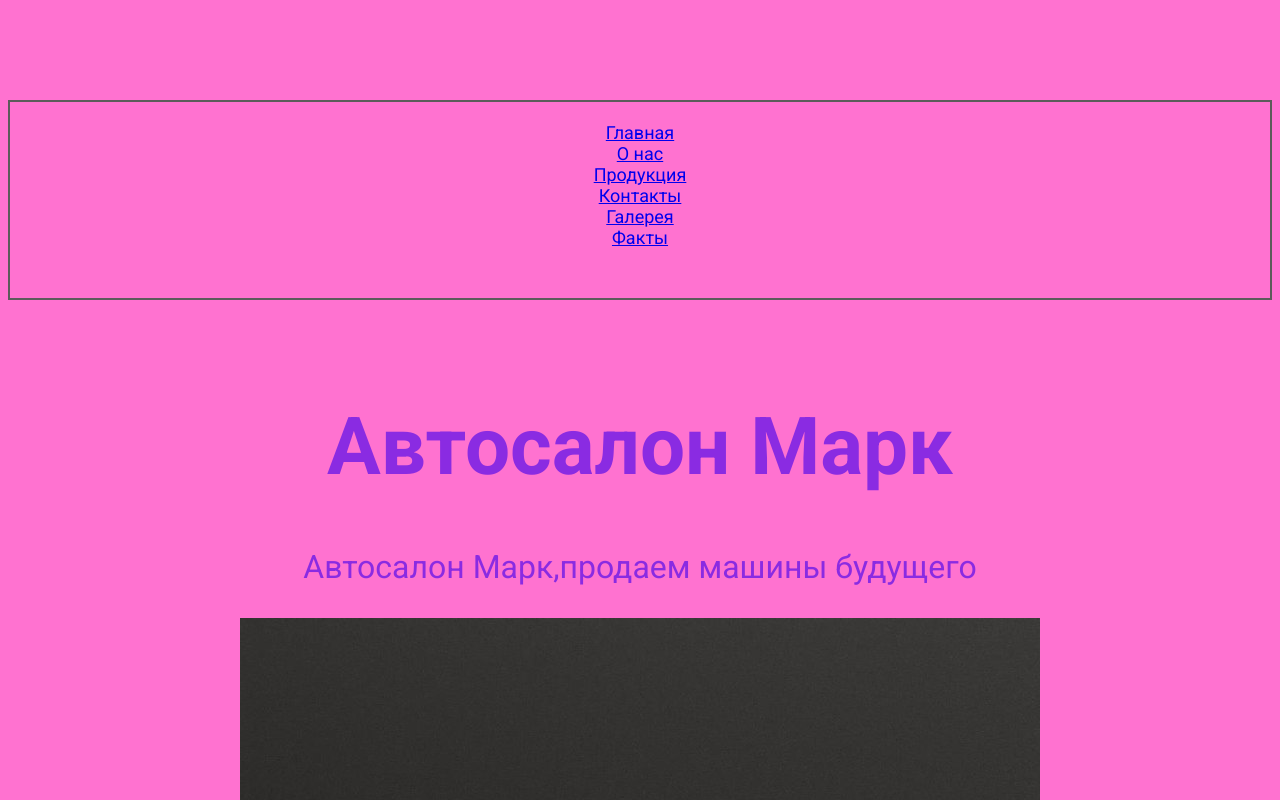
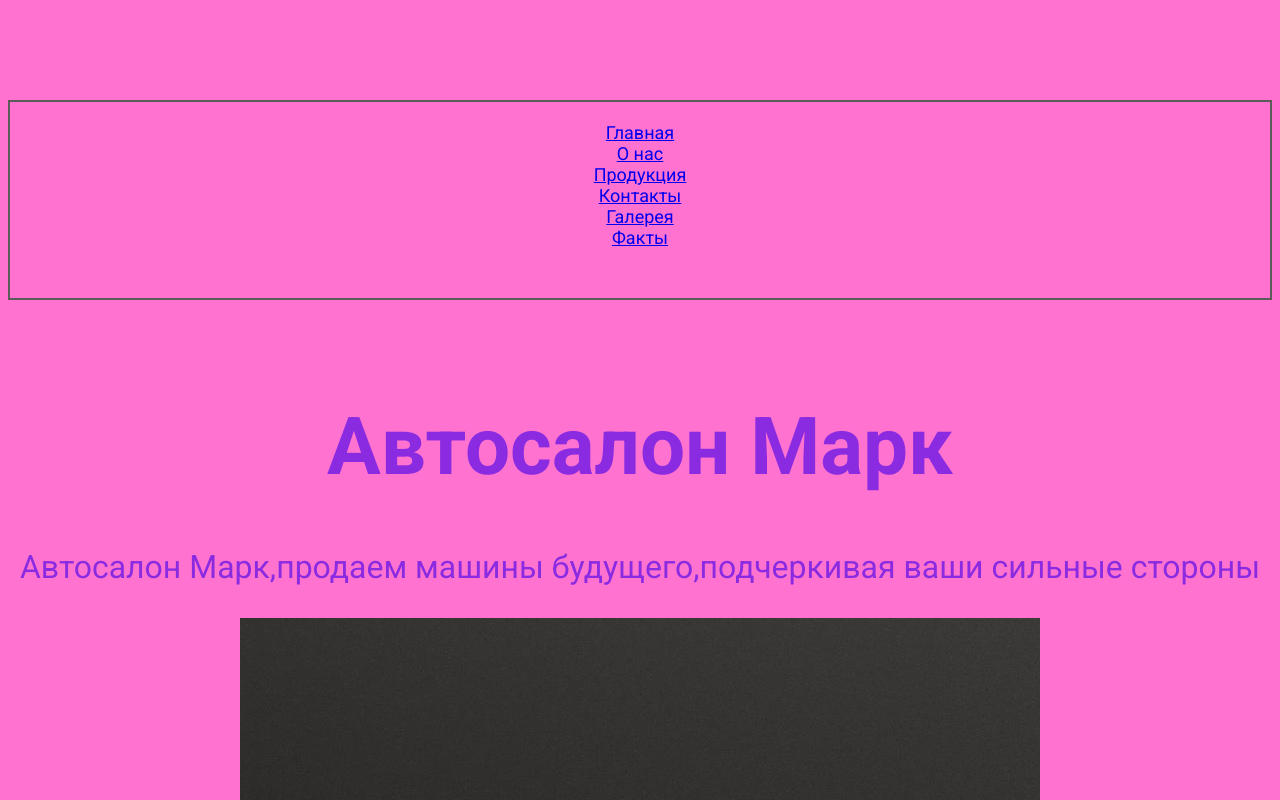
Before and after one commit to dmytrohasiuk-cyber/home-work-2-3, a plain HTML site: page index.html in a window 1280 px wide. Shown: the top 800 px of the page. Drawn offline with Linux system fonts and the light colour scheme.

Commit message:
change text

```diff
--- a/index.html
+++ b/index.html
@@ -29,8 +29,12 @@
     </header>
     <main>
       <h1 class="index-heading">Автосалон Марк</h1>
-      <p class="index-p">Автосалон Марк,продаем машины будущего</p>
-      <div class="container"><img src="/images/logo.jpg" alt="Автосалон" /></div>
+      <p class="index-p">
+        Автосалон Марк,продаем машины будущего,подчеркивая ваши сильные стороны
+      </p>
+      <div class="container">
+        <img src="/images/logo.jpg" alt="Автосалон" />
+      </div>
     </main>
   </body>
 </html>
```
